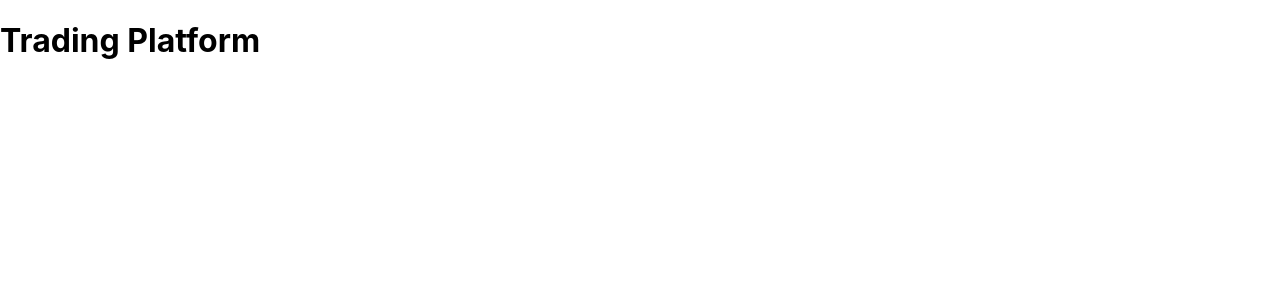
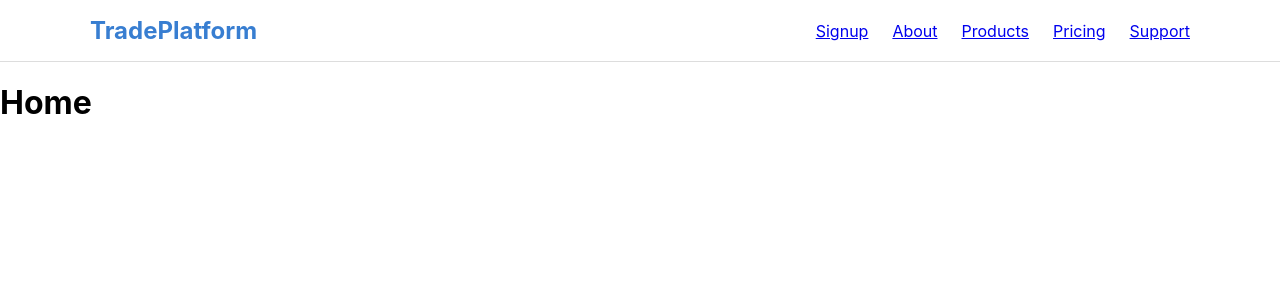
Before and after one commit to Samridhi001/trading-platform-mern, a React (Create React App) app in the folder client/: page / in a window 1280 px wide. Shown: the top 300 px of the page. Built offline with nearby package versions, Linux system fonts and the light colour scheme.

Commit message:
Added custom Navbar with routing setup

```diff
--- a/client/package.json
+++ b/client/package.json
@@ -9,6 +9,7 @@
     "@testing-library/user-event": "^13.5.0",
     "react": "^19.2.4",
     "react-dom": "^19.2.4",
+    "react-router-dom": "^7.13.0",
     "react-scripts": "5.0.1",
     "web-vitals": "^2.1.4"
   },
--- a/client/src/App.js
+++ b/client/src/App.js
@@ -1,8 +1,19 @@
+import { BrowserRouter, Routes, Route } from "react-router-dom";
+import Navbar from "./components/Navbar";
+
 function App() {
   return (
-    <div>
-      <h1>Trading Platform</h1>
-    </div>
+    <BrowserRouter>
+      <Navbar />
+      <Routes>
+        <Route path="/" element={<h1>Home</h1>} />
+        <Route path="/signup" element={<h1>Signup Page</h1>} />
+        <Route path="/about" element={<h1>About Page</h1>} />
+        <Route path="/products" element={<h1>Products Page</h1>} />
+        <Route path="/pricing" element={<h1>Pricing Page</h1>} />
+        <Route path="/support" element={<h1>Support Page</h1>} />
+      </Routes>
+    </BrowserRouter>
   );
 }
 
--- /dev/null
+++ b/client/src/components/Navbar.jsx
@@ -0,0 +1,48 @@
+import { Link } from "react-router-dom";
+
+function Navbar() {
+  return (
+    <nav style={styles.navbar}>
+      <div style={styles.container}>
+        {/* Logo */}
+        <h2 style={styles.logo}>TradePlatform</h2>
+
+        {/* Navigation Links */}
+        <ul style={styles.navLinks}>
+          <li><Link to="/signup">Signup</Link></li>
+          <li><Link to="/about">About</Link></li>
+          <li><Link to="/products">Products</Link></li>
+          <li><Link to="/pricing">Pricing</Link></li>
+          <li><Link to="/support">Support</Link></li>
+        </ul>
+      </div>
+    </nav>
+  );
+}
+
+const styles = {
+  navbar: {
+    borderBottom: "1px solid #ddd",
+    backgroundColor: "#fff",
+  },
+  container: {
+    maxWidth: "1100px",
+    margin: "0 auto",
+    padding: "1rem",
+    display: "flex",
+    justifyContent: "space-between",
+    alignItems: "center",
+  },
+  logo: {
+    margin: 0,
+    color: "#387ed1",
+  },
+  navLinks: {
+    listStyle: "none",
+    display: "flex",
+    gap: "1.5rem",
+    margin: 0,
+  },
+};
+
+export default Navbar;
```
Also changed, not shown: 1 other file (tests, documents, lock files or other folders).
